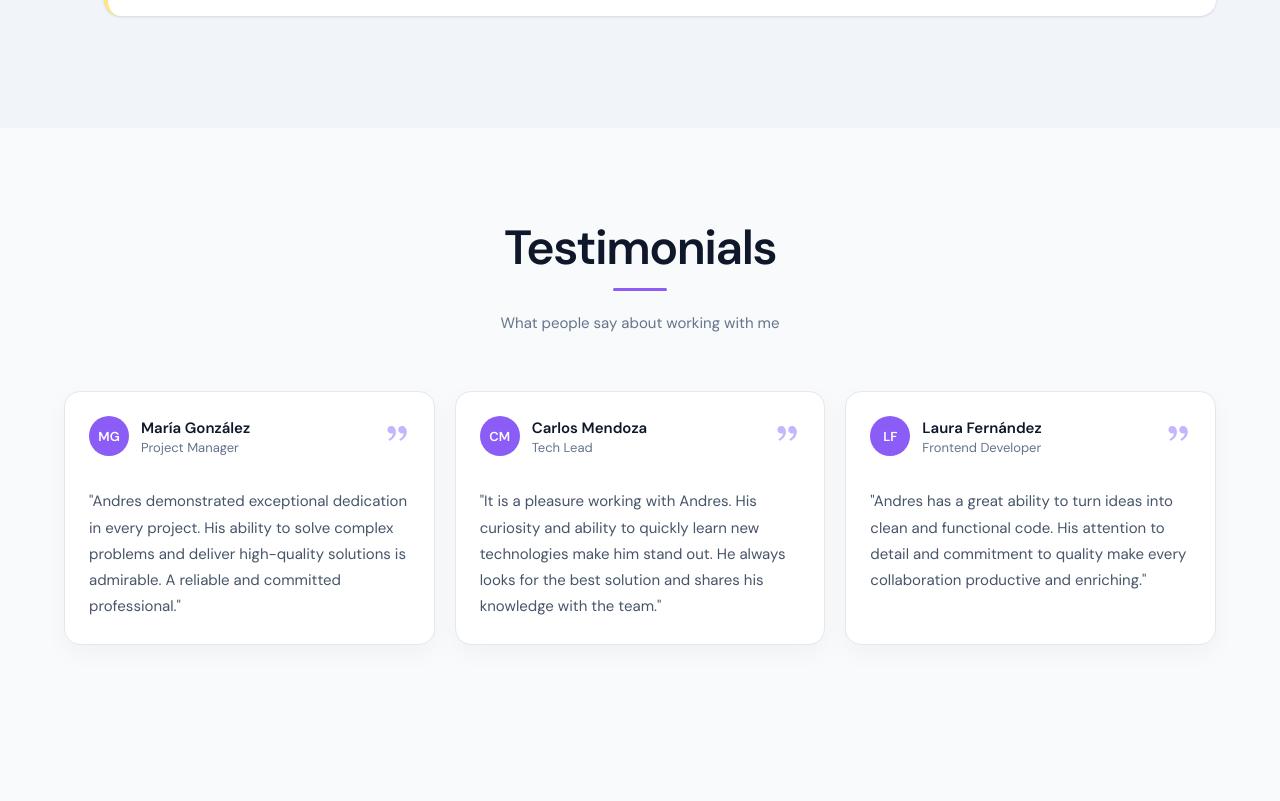
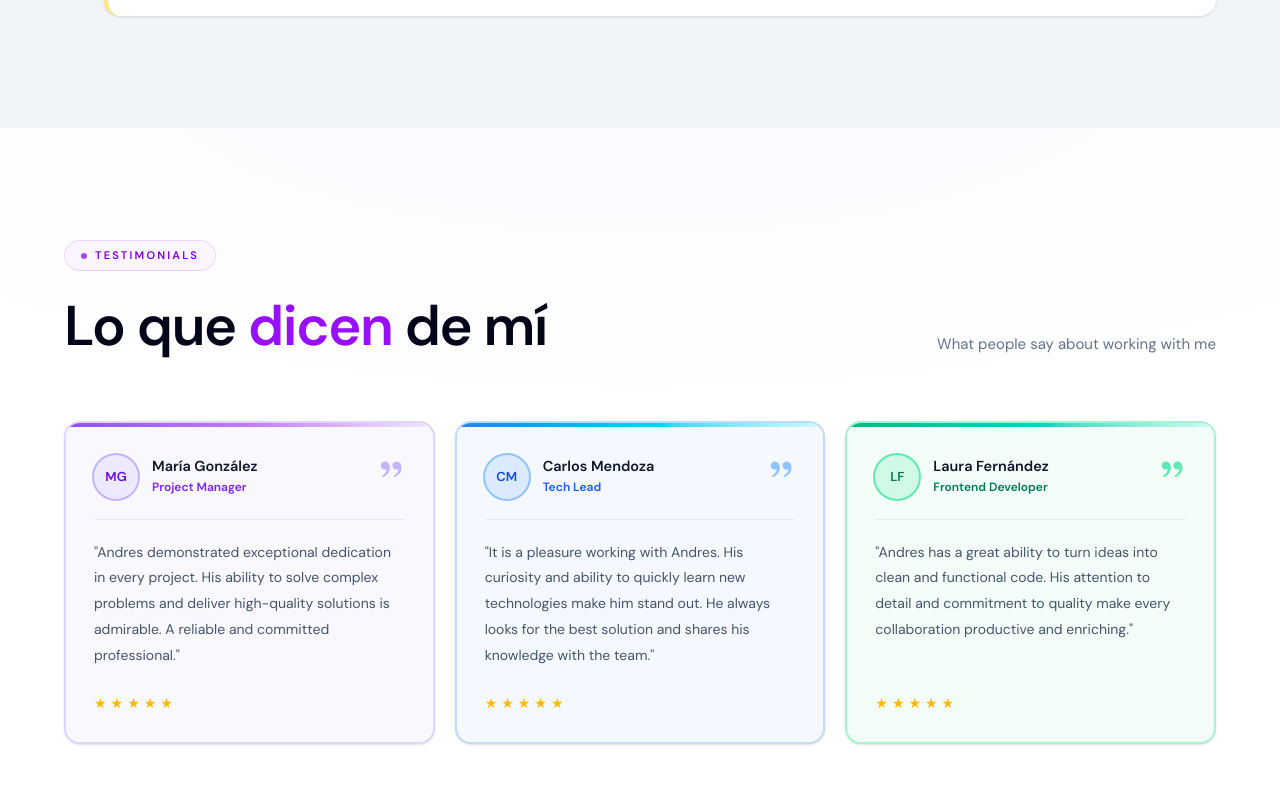
Before and after one commit to AndresRios123/Portfolio, a Next.js app: page /en in a window 1280 px wide. Shown: the part 5079-5880 px from the top of the page. Built offline with nearby package versions, Linux system fonts and the light colour scheme.

Commit message:
Estilos Testimonials cambiados

```diff
--- a/app/components/sections/Testimonials.tsx
+++ b/app/components/sections/Testimonials.tsx
@@ -1,6 +1,7 @@
 "use client";
 
 import { useTranslations } from "next-intl";
+import { motion, Variants } from "framer-motion";
 import { RiDoubleQuotesR } from "react-icons/ri";
 
 type TestimonialItem = {
@@ -10,68 +11,206 @@ type TestimonialItem = {
   text: string;
 };
 
+const headerStagger: Variants = {
+  hidden: {},
+  visible: { transition: { staggerChildren: 0.16 } },
+};
+
+const fadeUp: Variants = {
+  hidden: { opacity: 0, y: 28 },
+  visible: {
+    opacity: 1,
+    y: 0,
+    transition: { duration: 0.85, ease: [0.16, 1, 0.3, 1] },
+  },
+};
+
+const cardStagger: Variants = {
+  hidden: {},
+  visible: { transition: { staggerChildren: 0.14 } },
+};
+
+const cardReveal: Variants = {
+  hidden: { opacity: 0, y: 32 },
+  visible: {
+    opacity: 1,
+    y: 0,
+    transition: { duration: 0.85, ease: [0.16, 1, 0.3, 1] },
+  },
+};
+
+const avatarColors = [
+  {
+    bg:       "bg-violet-100 dark:bg-violet-500/20",
+    text:     "text-violet-700 dark:text-violet-300",
+    ring:     "ring-2 ring-violet-300 dark:ring-violet-500/30",
+    quote:    "text-violet-300 dark:text-violet-500/50",
+    accent:   "from-violet-500 via-purple-400 to-purple-100 dark:from-violet-500 dark:via-purple-500 dark:to-transparent",
+    border:   "border-violet-200 hover:border-violet-300 dark:border-white/10 dark:hover:border-violet-500/30",
+    glow:     "hover:shadow-[0_8px_40px_rgba(139,92,246,0.13)] dark:hover:shadow-[0_8px_40px_rgba(139,92,246,0.12)]",
+    roleText: "text-violet-600 dark:text-violet-400",
+    cardBg:   "bg-violet-50/60",
+  },
+  {
+    bg:       "bg-blue-100 dark:bg-blue-500/20",
+    text:     "text-blue-700 dark:text-blue-300",
+    ring:     "ring-2 ring-blue-300 dark:ring-blue-500/30",
+    quote:    "text-blue-300 dark:text-blue-500/50",
+    accent:   "from-blue-500 via-cyan-400 to-cyan-100 dark:from-blue-500 dark:via-cyan-400 dark:to-transparent",
+    border:   "border-blue-200 hover:border-blue-300 dark:border-white/10 dark:hover:border-blue-500/30",
+    glow:     "hover:shadow-[0_8px_40px_rgba(59,130,246,0.13)] dark:hover:shadow-[0_8px_40px_rgba(59,130,246,0.12)]",
+    roleText: "text-blue-600 dark:text-blue-400",
+    cardBg:   "bg-blue-50/60",
+  },
+  {
+    bg:       "bg-emerald-100 dark:bg-emerald-500/20",
+    text:     "text-emerald-700 dark:text-emerald-300",
+    ring:     "ring-2 ring-emerald-300 dark:ring-emerald-500/30",
+    quote:    "text-emerald-300 dark:text-emerald-500/50",
+    accent:   "from-emerald-500 via-teal-400 to-teal-100 dark:from-emerald-500 dark:via-teal-400 dark:to-transparent",
+    border:   "border-emerald-200 hover:border-emerald-300 dark:border-white/10 dark:hover:border-emerald-500/30",
+    glow:     "hover:shadow-[0_8px_40px_rgba(16,185,129,0.13)] dark:hover:shadow-[0_8px_40px_rgba(16,185,129,0.12)]",
+    roleText: "text-emerald-700 dark:text-emerald-400",
+    cardBg:   "bg-emerald-50/60",
+  },
+];
+
 export default function Testimonials() {
-  const t = useTranslations("testimonials");
+  const t     = useTranslations("testimonials");
   const items = t.raw("items") as TestimonialItem[];
 
   return (
     <section
       id="testimonios"
-      className="bg-[#f8fafc] px-6 py-24 transition-colors duration-300 md:px-10 lg:px-16 dark:bg-[#070b14]"
+      className="relative bg-white px-6 py-28 transition-colors duration-300 md:px-10 lg:px-16 dark:bg-[#070b14]"
     >
-      <div className="mx-auto max-w-[1180px]">
-        {/* Header */}
-        <div className="mb-14 flex flex-col items-center text-center">
-          <h2 className="text-[2rem] font-bold leading-none tracking-[-0.03em] text-[#0f172a] md:text-[3rem] dark:text-white">
+      <div className="pointer-events-none absolute inset-0 bg-[radial-gradient(ellipse_80%_50%_at_50%_-10%,rgba(139,92,246,0.04),transparent)] dark:bg-[radial-gradient(ellipse_80%_50%_at_50%_-10%,rgba(139,92,246,0.08),transparent)]" />
+
+      <div className="relative mx-auto max-w-[1180px]">
+
+        {/* ── Header ─────────────────────────────────────────── */}
+        <motion.div
+          initial="hidden"
+          whileInView="visible"
+          viewport={{ once: true, amount: 0.5 }}
+          variants={headerStagger}
+          className="mb-16 flex flex-col items-start"
+        >
+          <motion.span
+            variants={fadeUp}
+            className="mb-6 inline-flex items-center gap-2 rounded-full border border-purple-200 bg-purple-50 px-4 py-1.5 text-[11px] font-bold uppercase tracking-[0.2em] text-purple-700 dark:border-purple-500/20 dark:bg-purple-500/10 dark:text-purple-300"
+          >
+            <span className="inline-block h-1.5 w-1.5 rounded-full bg-purple-500 dark:bg-purple-400" />
             {t("title")}
-          </h2>
+          </motion.span>
 
-          <div className="mt-4 h-[3px] w-[54px] rounded-full bg-[#8b5cf6] dark:bg-[#a78bfa]" />
+          <div className="flex w-full flex-col gap-4 md:flex-row md:items-end md:justify-between">
+            <motion.h2
+              variants={fadeUp}
+              className="max-w-xl text-balance text-4xl font-bold tracking-tight text-slate-950 md:text-5xl lg:text-[3.5rem] lg:leading-[1.1] dark:text-white"
+            >
+              Lo que{" "}
+              <span className="text-purple-600 dark:text-purple-400">dicen</span>{" "}
+              de mí
+            </motion.h2>
 
-          <p className="mt-5 max-w-[430px] text-[14px] leading-[1.6] text-[#64748b] md:text-[15px] dark:text-[#94a3b8]">
+            <motion.p
+              variants={fadeUp}
+              className="max-w-sm text-[15px] leading-relaxed text-slate-500 md:text-right dark:text-slate-400"
+            >
               {t("subtitle")}
-          </p>
+            </motion.p>
           </div>
+        </motion.div>
 
-        {/* Grid */}
-        <div className="grid gap-5 md:grid-cols-2 xl:grid-cols-3">
-          {items.map((item, index) => (
-            <article
+        {/* ── Grid ──────────────────────────────────────────── */}
+        <motion.div
+          initial="hidden"
+          whileInView="visible"
+          viewport={{ once: true, amount: 0.1 }}
+          variants={cardStagger}
+          className="grid gap-5 md:grid-cols-2 xl:grid-cols-3"
+        >
+          {items.map((item, index) => {
+            const c = avatarColors[index % avatarColors.length];
+
+            return (
+              <motion.article
                 key={index}
-              className="rounded-[16px] border border-[#e5e7eb] bg-white px-6 py-6 shadow-[0_8px_24px_rgba(15,23,42,0.04)] transition-all duration-300 hover:-translate-y-1 hover:shadow-[0_16px_32px_rgba(15,23,42,0.06)] dark:border-white/10 dark:bg-[#0b1120]/80 dark:shadow-[0_10px_30px_rgba(0,0,0,0.32)] dark:hover:shadow-[0_18px_45px_rgba(0,0,0,0.4)]"
+                variants={cardReveal}
+                className={`
+                  group relative flex flex-col overflow-hidden
+                  rounded-2xl border-2 bg-white
+                  shadow-sm transition-all duration-500
+                  ${c.border} ${c.glow}
+                  dark:bg-[#0b1120]/80
+                `}
               >
-              {/* Top */}
-              <div className="flex items-start justify-between gap-4">
-                <div className="flex items-center gap-3">
-                  {/* Avatar */}
-                  <div className="flex h-10 w-10 shrink-0 items-center justify-center rounded-full bg-[#8b5cf6] text-[13px] font-semibold text-white dark:bg-[#7c3aed]">
+                {/* Top accent bar */}
+                <div className={`h-[4px] w-full bg-gradient-to-r ${c.accent}`} />
+
+                {/* Glow overlay */}
+                <div className="pointer-events-none absolute inset-0 opacity-0 transition-opacity duration-500 group-hover:opacity-100 bg-[radial-gradient(ellipse_70%_40%_at_50%_0%,rgba(139,92,246,0.04),transparent)]" />
+
+                <div className={`relative flex flex-1 flex-col p-7 ${c.cardBg} dark:bg-transparent`}>
+
+                  {/* Avatar + info + quote icon */}
+                  <div className="mb-5 flex items-start justify-between gap-4">
+                    <div className="flex items-center gap-3.5">
+                      <motion.div
+                        whileHover={{ scale: 1.08 }}
+                        transition={{ duration: 0.3, ease: [0.16, 1, 0.3, 1] }}
+                        className={`flex h-11 w-11 shrink-0 items-center justify-center rounded-full text-[13px] font-bold ${c.bg} ${c.text} ${c.ring}`}
+                      >
                         {item.initials}
-                  </div>
+                      </motion.div>
 
-                  {/* Info */}
                       <div>
-                    <h3 className="text-[15px] font-semibold leading-tight text-[#0f172a] dark:text-white">
+                        <h3 className="text-[14.5px] font-bold leading-tight text-slate-900 dark:text-white">
                           {item.name}
                         </h3>
-                    <p className="mt-1 text-[13px] leading-none text-[#64748b] dark:text-[#94a3b8]">
+                        <p className={`mt-0.5 text-[12px] font-semibold ${c.roleText}`}>
                           {item.role}
                         </p>
                       </div>
                     </div>
 
-                {/* Quote icon */}
-                <div className="pt-1 text-[#c4b5fd] dark:text-[#8b5cf6]">
-                  <RiDoubleQuotesR className="text-[26px]" />
+                    <RiDoubleQuotesR className={`shrink-0 text-[28px] transition-colors duration-500 ${c.quote}`} />
+                  </div>
+
+                  {/* Divisor */}
+                  <div className="mb-5 h-px w-full bg-slate-200/80 dark:bg-white/[0.06]" />
+
+                  {/* Texto */}
+                  <p className="flex-1 text-[14px] leading-[1.85] text-slate-600 dark:text-slate-400">
+                    "{item.text}"
+                  </p>
+
+                  {/* Estrellas */}
+                  <div className="mt-6 flex items-center gap-1">
+                    {Array.from({ length: 5 }).map((_, i) => (
+                      <motion.span
+                        key={i}
+                        initial={{ opacity: 0, scale: 0 }}
+                        whileInView={{ opacity: 1, scale: 1 }}
+                        viewport={{ once: true }}
+                        transition={{
+                          duration: 0.3,
+                          delay: 0.4 + i * 0.06,
+                          ease: [0.16, 1, 0.3, 1],
+                        }}
+                        className="text-[14px] text-amber-400 dark:text-amber-300"
+                      >
+                        ★
+                      </motion.span>
+                    ))}
                   </div>
                 </div>
+              </motion.article>
+            );
+          })}
+        </motion.div>
 
-              {/* Text */}
-              <p className="mt-8 text-[15px] leading-[1.75] text-[#475569] dark:text-[#cbd5e1]">
-                "{item.text}"
-              </p>
-            </article>
-          ))}
-        </div>
       </div>
     </section>
   );
```
Lines whose indentation alone changed are shown as unchanged.
